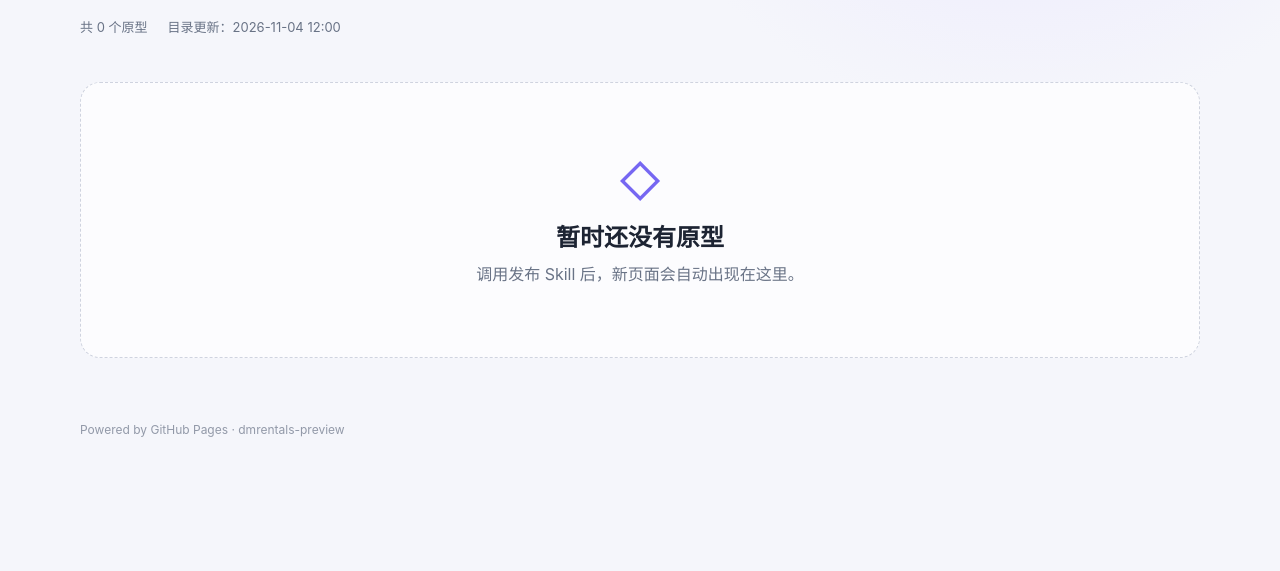
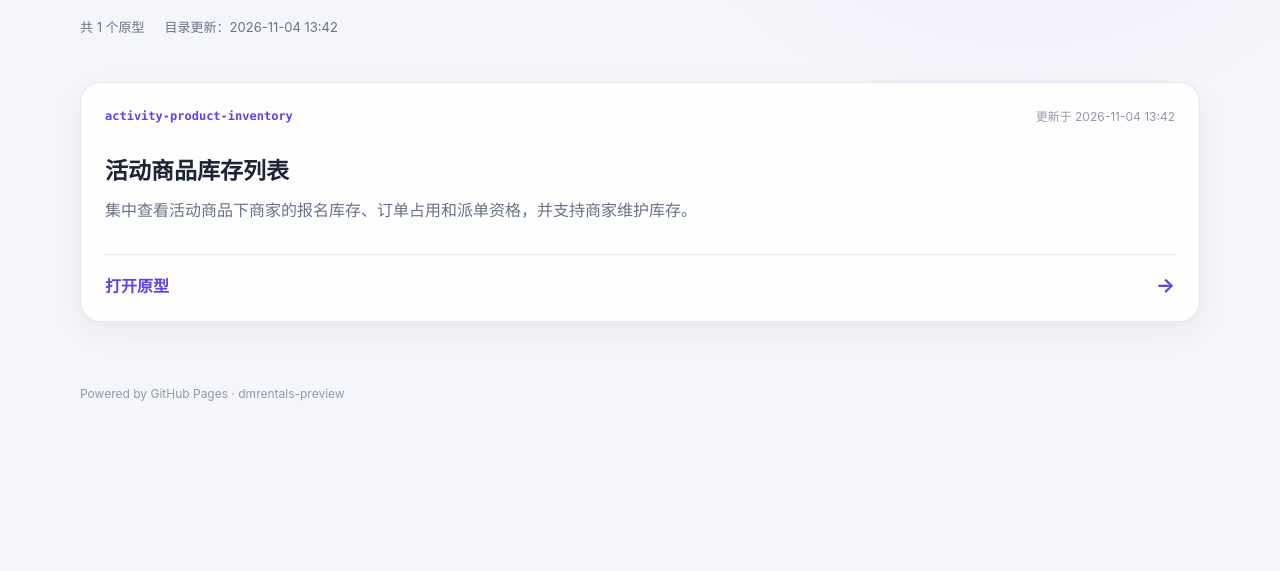
Before and after one commit to jieqiqiu987-cmyk/dmrentals-preview, a plain HTML site: page index.html in a window 1280 px wide. Shown: the part 229-800 px from the top of the page. Drawn offline with Linux system fonts and the light colour scheme.

Commit message:
Update prototype preview catalog

```diff
--- a/index.html
+++ b/index.html
@@ -1,16 +1,48 @@
 <!doctype html>
 <html lang="zh-CN">
 <head>
-<meta charset="utf-8">
-<meta name="viewport" content="width=device-width,initial-scale=1">
-<title>雕马原型预览库</title>
-<style>
-:root{--ink:#1d2433;--muted:#697386;--brand:#5a46e8;--wash:#f5f6fb}*{box-sizing:border-box}body{margin:0;min-height:100vh;font-family:-apple-system,BlinkMacSystemFont,"Segoe UI","PingFang SC","Microsoft YaHei",sans-serif;color:var(--ink);background:radial-gradient(circle at 80% -10%,#e7e3ff 0,transparent 32%),var(--wash)}header,main,footer{width:min(1120px,calc(100% - 40px));margin:auto}header{padding:72px 0 34px}.eyebrow{display:inline-flex;padding:7px 12px;border:1px solid #d8d3ff;border-radius:999px;color:var(--brand);background:#f2f0ff;font-size:13px;font-weight:650}h1{margin:18px 0 12px;font-size:clamp(34px,6vw,58px);line-height:1.06;letter-spacing:-.035em}.lead{margin:0;color:var(--muted);font-size:17px;line-height:1.8}.meta{display:flex;gap:20px;margin-top:20px;color:var(--muted);font-size:13px}.empty{margin:12px 0 64px;padding:72px 24px;border:1px dashed #cfd3df;border-radius:20px;text-align:center;background:rgba(255,255,255,.7)}.empty-icon{color:#7667f2;font-size:42px}.empty h2{margin:12px 0 8px}.empty p{margin:0;color:var(--muted)}footer{padding-bottom:36px;color:#9299a8;font-size:12px}
-</style>
+  <meta charset="utf-8">
+  <meta name="viewport" content="width=device-width, initial-scale=1">
+  <title>雕马原型预览库</title>
+  <style>
+    :root { color-scheme: light; --ink:#1d2433; --muted:#697386; --line:#e8eaf0; --brand:#5a46e8; --brand2:#7667f2; --paper:#fff; --wash:#f5f6fb; }
+    * { box-sizing:border-box; }
+    body { margin:0; min-height:100vh; font-family:-apple-system,BlinkMacSystemFont,"Segoe UI","PingFang SC","Microsoft YaHei",sans-serif; color:var(--ink); background:radial-gradient(circle at 80% -10%,#e7e3ff 0,transparent 32%),var(--wash); }
+    header,main,footer { width:min(1120px,calc(100% - 40px)); margin:auto; }
+    header { padding:72px 0 34px; }
+    .eyebrow { display:inline-flex; padding:7px 12px; border:1px solid #d8d3ff; border-radius:999px; color:var(--brand); background:#f2f0ff; font-size:13px; font-weight:650; }
+    h1 { margin:18px 0 12px; font-size:clamp(34px,6vw,58px); line-height:1.06; letter-spacing:-.035em; }
+    .lead { margin:0; color:var(--muted); font-size:17px; line-height:1.8; }
+    .meta { display:flex; gap:20px; margin-top:20px; color:var(--muted); font-size:13px; }
+    .grid { display:grid; grid-template-columns:repeat(auto-fit,minmax(280px,1fr)); gap:18px; padding:12px 0 64px; }
+    .card { display:flex; min-height:240px; flex-direction:column; padding:24px; border:1px solid rgba(226,228,236,.9); border-radius:20px; background:rgba(255,255,255,.9); box-shadow:0 10px 30px rgba(42,35,92,.06); transition:.2s ease; }
+    .card:hover { transform:translateY(-3px); box-shadow:0 16px 40px rgba(42,35,92,.11); border-color:#d7d1ff; }
+    .card-top { display:flex; align-items:center; justify-content:space-between; gap:12px; }
+    .tag { overflow:hidden; text-overflow:ellipsis; white-space:nowrap; color:var(--brand); font:600 12px ui-monospace,SFMono-Regular,Menlo,monospace; }
+    .time { flex:none; color:#9299a8; font-size:12px; }
+    .card h2 { margin:28px 0 10px; font-size:23px; }
+    .card p { margin:0 0 24px; color:var(--muted); line-height:1.75; }
+    .card a { display:flex; align-items:center; justify-content:space-between; margin-top:auto; padding-top:18px; border-top:1px solid var(--line); color:var(--brand); font-weight:700; text-decoration:none; }
+    .card a span { font-size:20px; transition:.2s; } .card:hover a span { transform:translateX(4px); }
+    .empty { grid-column:1/-1; padding:72px 24px; border:1px dashed #cfd3df; border-radius:20px; text-align:center; background:rgba(255,255,255,.64); }
+    .empty-icon { color:var(--brand2); font-size:42px; } .empty h2 { margin:12px 0 8px; } .empty p { margin:0; color:var(--muted); }
+    footer { padding:0 0 36px; color:#9299a8; font-size:12px; }
+    @media (max-width:600px) { header { padding-top:48px; } .meta { flex-direction:column; gap:6px; } .grid { grid-template-columns:1fr; } }
+  </style>
 </head>
 <body>
-<header><span class="eyebrow">DMRENTALS · PREVIEW</span><h1>雕马原型预览库</h1><p class="lead">集中保存产品原型与需求页面。每个页面拥有独立、稳定且可公开访问的链接。</p><div class="meta"><span>共 0 个原型</span><span>目录更新：2026-11-04 12:00</span></div></header>
-<main><section class="empty"><div class="empty-icon">◇</div><h2>暂时还没有原型</h2><p>调用发布 Skill 后，新页面会自动出现在这里。</p></section></main>
-<footer>Powered by GitHub Pages · dmrentals-preview</footer>
+  <header>
+    <span class="eyebrow">DMRENTALS · PREVIEW</span>
+    <h1>雕马原型预览库</h1>
+    <p class="lead">集中保存产品原型与需求页面。每个页面拥有独立、稳定且可公开访问的链接。</p>
+    <div class="meta"><span>共 1 个原型</span><span>目录更新：2026-11-04 13:42</span></div>
+  </header>
+  <main class="grid"><article class="card">
+  <div class="card-top"><span class="tag">activity-product-inventory</span><span class="time">更新于 2026-11-04 13:42</span></div>
+  <h2>活动商品库存列表</h2>
+  <p>集中查看活动商品下商家的报名库存、订单占用和派单资格，并支持商家维护库存。</p>
+  <a href="./previews/activity-product-inventory/" aria-label="打开活动商品库存列表">打开原型 <span>→</span></a>
+</article></main>
+  <footer>Powered by GitHub Pages · dmrentals-preview</footer>
 </body>
 </html>
```
Also changed, not shown: sites.json (+11 -2 lines).
